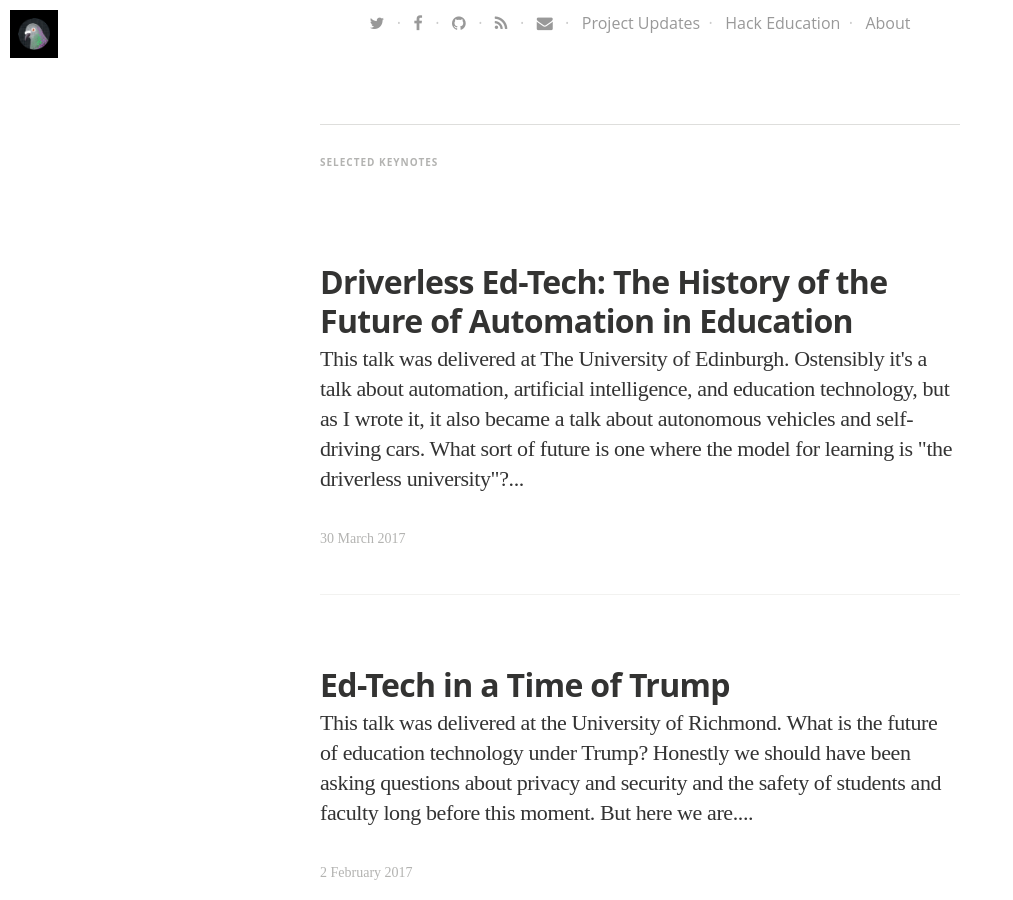
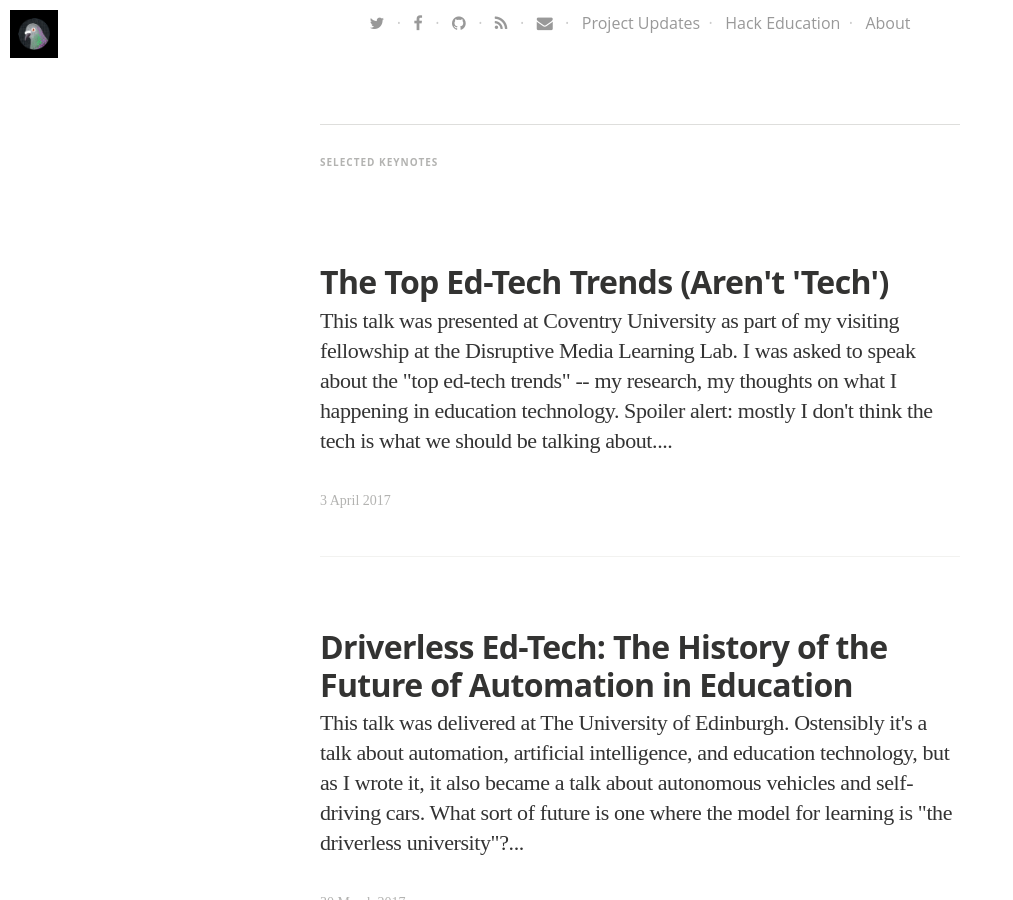
Before and after one commit to HackEducation/Speaking, a Jekyll site: the page built from index.html, in a window 1280 px wide and 900 px high, scrolled down 677 px. Shown: the whole window, without its empty margins (0-1013 px from the left). Built offline with Jekyll 4.4.1, drawn with Linux system fonts in a browser that asks for light colours; nearby versions of some CDN libraries; some web fonts are replaced.

Commit message:
new post

```diff
--- a/index.html
+++ b/index.html
@@ -6,6 +6,23 @@ layout: default
 
 <h5 class="index-headline featured"><span>Selected Keynotes</span></h5>
 
+
+    <div class="container featured">
+
+        <article class="post" itemscope itemtype="http://schema.org/BlogPosting" role="article">
+          <div class="article-item">
+            <header class="post-header">
+              <h2 class="post-title" itemprop="name"><a href="http://hackeducation.com/2017/04/03/trends" itemprop="url">The Top Ed-Tech Trends (Aren't 'Tech')</a></h2>
+            </header>
+            <section class="post-excerpt" itemprop="description">
+              <p>This talk was presented at Coventry University as part of my visiting fellowship at the Disruptive Media Learning Lab. I was asked to speak about the "top ed-tech trends" -- my research, my thoughts on what I happening in education technology. Spoiler alert: mostly I don't think the tech is what we should be talking about....</p>
+            </section>
+            <div class="post-meta">
+              <time datetime="3 April 2017">3 April 2017</time>
+  <!--            <span class="post-tags-set">on <span class="post-tag-">, <a href="/tag/"></a></span></span>-->
+            </div>
+          <div>
+        </article>
 
     <div class="container featured">
 
```
